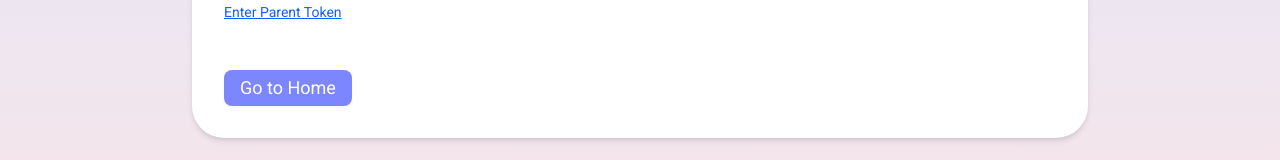
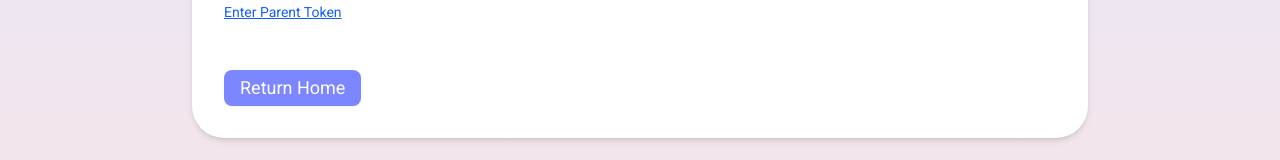
Before and after one commit to Sean-Andrew-Stanek/read-with-me, a Next.js app: page /profile in a window 1280 px wide. Shown: the part 382-542 px from the top of the page. Built offline with nearby package versions, Linux system fonts and the light colour scheme; no server answers.

Commit message:
Fix button label from Go to Home to Return Home

```diff
--- a/src/app/profile/page.tsx
+++ b/src/app/profile/page.tsx
@@ -112,7 +112,7 @@ const Profile: React.FC = () => {
                             variant="default"
                             className="bg-indigo-400 text-white cursor-pointer"
                         >
-                            Go to Home
+                            Return Home
                         </Button>
                     </Link>
                 </div>
```
